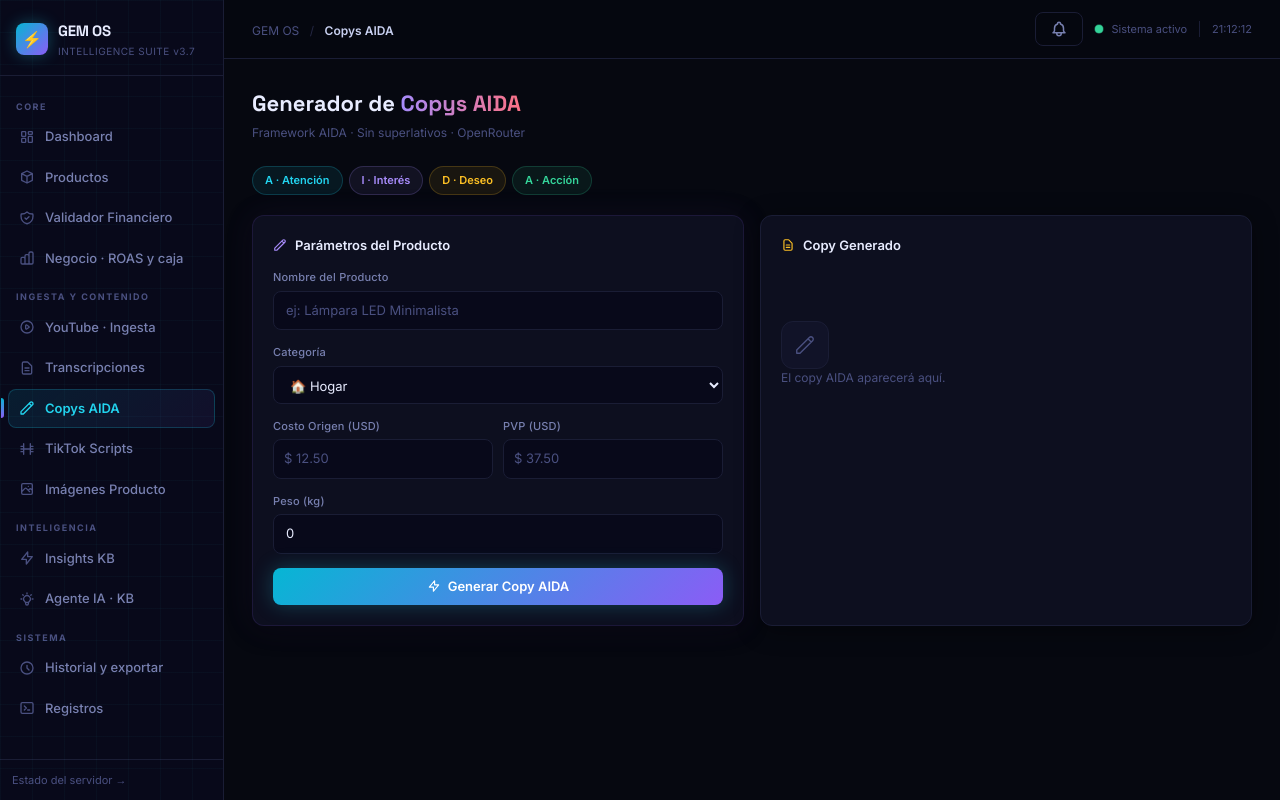
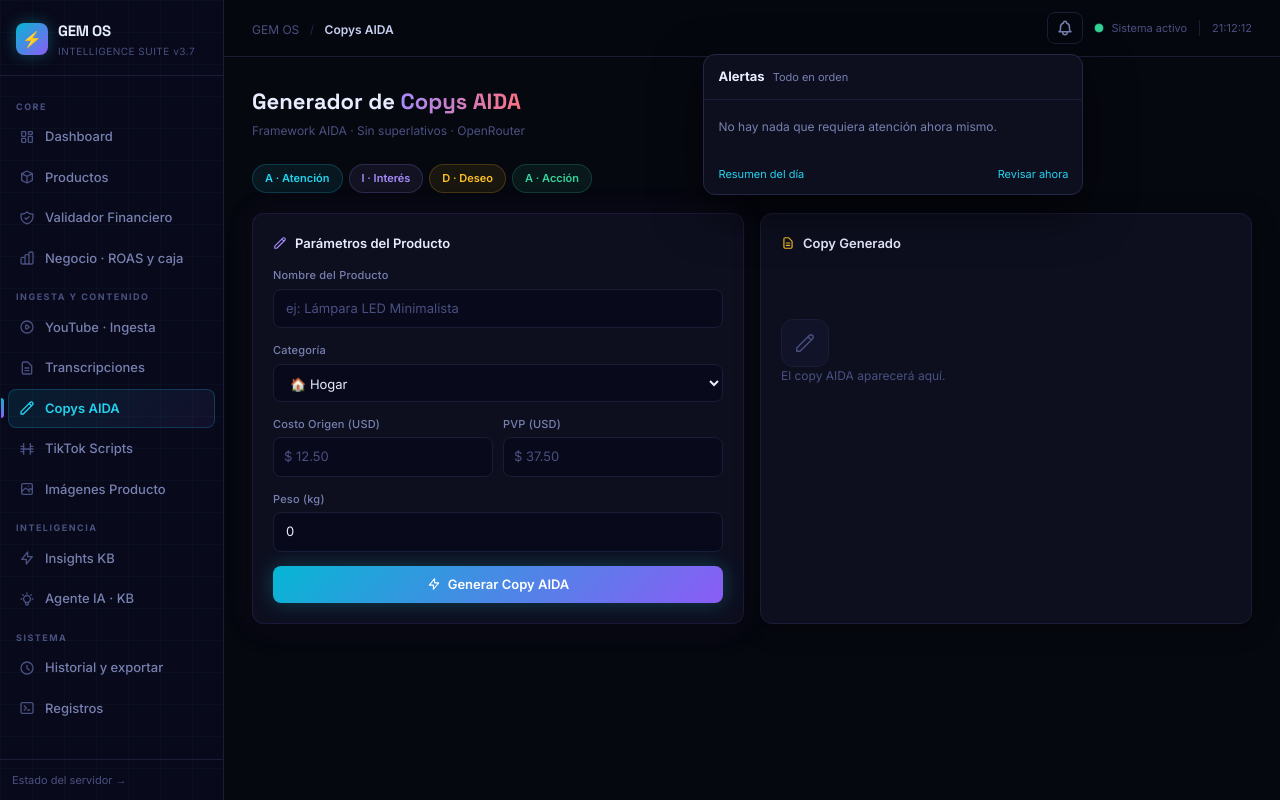
Before and after one commit to pabloalanzahlut/dropshipping-intelligence-suite, a FastAPI app: page /copys in a window 1280 px wide, after a click that opens the changed part. Run offline with FastAPI, Linux system fonts and the light colour scheme; data that the repository does not hold is empty; some libraries are stand-ins or nearby versions.

Commit message:
auto: sync cambios GEM OS 2026-11-08T22:12

```diff
--- a/app/templates/base.html
+++ b/app/templates/base.html
@@ -365,6 +365,33 @@
       #topbar { padding: 10px 16px; }
     }
 
+    /* Centro de alertas */
+    .alertas-wrap { position: relative; }
+    .bell { position: relative; padding: 6px 8px; }
+    .bell-badge { position: absolute; top: -5px; right: -5px; min-width: 16px; height: 16px; padding: 0 4px; border-radius: 8px;
+                  background: #f59e0b; color: #060810; font-size: 10px; font-weight: 800; line-height: 16px; text-align: center; }
+    .bell-badge.crit { background: #f43f5e; color: #fff; }
+    .alertas-panel { position: absolute; right: 0; top: calc(100% + 10px); width: min(380px, calc(100vw - 24px)); max-height: 70vh;
+                     overflow-y: auto; background: #0d0f1f; border: 1px solid #252844; border-radius: 12px; z-index: 60;
+                     box-shadow: 0 16px 48px rgba(0,0,0,.6); }
+    .alertas-head { display: flex; align-items: baseline; gap: 8px; padding: 12px 14px; border-bottom: 1px solid #1a1d35; font-size: 13px; color: #e8ecff; }
+    .alertas-sub { font-size: 11px; color: #7880b0; margin-right: auto; }
+    .alertas-link { background: none; border: 0; padding: 2px 0; font-size: 11px; color: #22d3ee; cursor: pointer; text-decoration: none; }
+    .alertas-link:hover { text-decoration: underline; }
+    .alertas-vacio { padding: 18px 14px; margin: 0; font-size: 12px; color: #7880b0; }
+    .alertas-lista { list-style: none; margin: 0; padding: 0; }
+    .alerta a { display: block; padding: 10px 14px 10px 17px; border-left: 3px solid #3a3f68; border-bottom: 1px solid rgba(26,29,53,.7);
+                text-decoration: none; }
+    .alerta a:hover { background: #111328; }
+    .alerta.critico a { border-left-color: #f43f5e; } .alerta.aviso a { border-left-color: #f59e0b; } .alerta.info a { border-left-color: #22d3ee; }
+    .alerta.vista .alerta-titulo { color: #a8b0d8; font-weight: 500; }
+    .alerta-nivel { display: block; font-size: 9px; font-weight: 800; letter-spacing: 1px; text-transform: uppercase; color: #7880b0; }
+    .alerta.critico .alerta-nivel { color: #fb7185; } .alerta.aviso .alerta-nivel { color: #fbbf24; } .alerta.info .alerta-nivel { color: #22d3ee; }
+    .alerta-titulo { display: block; font-size: 13px; font-weight: 600; color: #e8ecff; margin-top: 2px; }
+    .alerta-detalle { display: block; font-size: 11px; color: #7880b0; margin-top: 3px; line-height: 1.45; }
+    .alertas-pie { display: flex; justify-content: space-between; padding: 10px 14px; }
+    @media (max-width: 767px) { .alertas-panel { position: fixed; right: 12px; left: 12px; width: auto; top: 58px; } }
+
     /* Animated spin */
     .spin { animation: spin 1s linear infinite; }
     @keyframes spin { to { transform: rotate(360deg); } }
@@ -550,6 +577,36 @@
       });
     });
 
+    // Centro de alertas: se refresca solo cada minuto (el servidor las recalcula cada hora y al registrar datos)
+    document.addEventListener('alpine:init', () => {
+      Alpine.data('centroAlertas', () => ({
+        items: [], sinVer: 0, criticas: 0, total: 0, abierto: false, cargando: true,
+        get etiqueta() {
+          if (!this.total) return 'Alertas: todo en orden';
+          return `Alertas: ${this.total} activas, ${this.sinVer} sin ver` + (this.criticas ? `, ${this.criticas} críticas` : '');
+        },
+        iniciar() { this.cargar(); setInterval(() => this.cargar(), 60000); },
+        async cargar(forzar = false) {
+          try {
+            const r = await fetch('/api/alertas' + (forzar ? '?refrescar=true' : ''));
+            if (!r.ok) return;
+            const d = await r.json();
+            this.items = d.items; this.sinVer = d.sin_ver; this.criticas = d.criticas; this.total = d.total_activas;
+          } catch (e) { /* sin conexión: se mantiene lo último */ }
+          this.cargando = false;
+        },
+        alternar() { this.abierto = !this.abierto; if (this.abierto) this.cargar(); },
+        async marcarTodas() {
+          await fetch('/api/alertas/vistas', { method: 'POST' });
+          this.cargar();
+        },
+        abrir(a) {
+          if (!a.vista_at) fetch('/api/alertas/vistas?alerta_id=' + a.id, { method: 'POST', keepalive: true });
+          this.abierto = false;
+        },
+      }));
+    });
+
     // Atajos: g + letra navega; / enfoca el buscador; ? ayuda
     (function () {
       const rutas = { d: '/', p: '/productos', n: '/negocio', v: '/validador', y: '/youtube',
--- a/data/youtube_channels.json
+++ b/data/youtube_channels.json
@@ -77,6 +77,7 @@
     "rol": "complementaria",
     "nota": "Valor agregado en escalado y ads. No reemplaza ni modifica reglas de Adrián Sáenz.",
     "idioma": "es",
-    "max_videos_scan": 30
+    "max_videos_scan": 30,
+    "filtro_tema": true
   }
 ]
```
